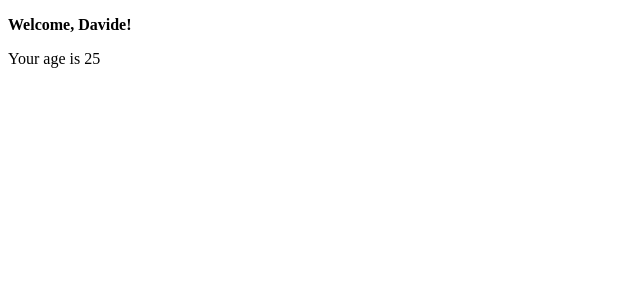
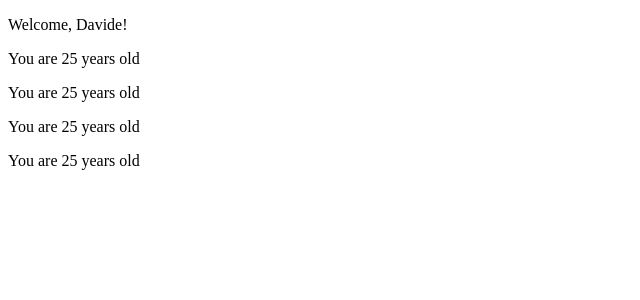
Before and after one commit to DavideNicolosi7/Esercizi-Develhope, a React (Vite) app: page / in a window 1280 px wide. Shown: the top 300 px of the page, without its empty margins (0-640 px from the left). Built offline with nearby package versions, Linux system fonts and the light colour scheme.

Commit message:
Aggiunto esercizio renderCondizionale

```diff
--- a/src/App.tsx
+++ b/src/App.tsx
@@ -1,4 +1,4 @@
-import Welcome from "./Props/Welcome";
+import Welcome from "./RenderCondizionale/Welcome";
 
 export function App() {
   return (
--- /dev/null
+++ b/src/RenderCondizionale/Age.tsx
@@ -0,0 +1,7 @@
+export interface AgeProps {
+  age: number;
+}
+
+export default function Age({ age }: AgeProps) {
+  return <p>You are {age} years old </p>;
+}
--- /dev/null
+++ b/src/RenderCondizionale/Message.tsx
@@ -0,0 +1,5 @@
+import Age, { AgeProps } from "./Age";
+
+export default function Message({ age }: AgeProps) {
+  return <>{age > 18 ? <Age age={age} /> : "You are very young"}</>;
+}
--- /dev/null
+++ b/src/RenderCondizionale/Welcome.tsx
@@ -0,0 +1,34 @@
+/*
+In un'applicazione React, crea un function component Welcome che riceve una prop name e una prop age.
+Crea un componente Age che riceve una prop age.
+Il componente Welcome deve visualizzare un messaggio "Welcome, {name}!" all'interno di un tag <p> e 5 componenti Age. Per ogni rendering del componente Age, usa il rendering condizionale con una delle seguenti condizioni:
+Il componente Age viene renderizzato solo se la prop age è maggiore di 18.
+Il componente Age viene renderizzato solo se la prop age è presente.
+Il componente Age viene renderizzato solo se la prop age è maggiore di 18 e minore di 65.
+Il componente Age viene renderizzato solo se la prop age è maggiore di 18 e la prop name è uguale a "John".
+Crea un nuovo componente Message che riceve una prop age e visualizza lo stesso messaggio se la prop è maggiore di 18; in caso contrario, visualizza il messaggio "You are very young!". Renderizza il componente Message all'interno del componente Welcome.
+*/
+
+import Age from "./Age";
+import Message from "./Message";
+
+export interface WelcomeProps {
+  name: string;
+  age: number;
+}
+
+export default function Welcome({ name, age }: WelcomeProps) {
+  return (
+    <div>
+      <p>Welcome, {name}!</p>
+
+      {age > 18 && <Age age={age} />}
+      {age && <Age age={age} />}
+      {age > 18 && age < 65 && <Age age={age} />}
+      {age > 18 && name == "John" && <Age age={age} />}
+      {age > 18 && age < 24 && <Age age={age} />}
+
+      <Message age={age} />
+    </div>
+  );
+}
```
